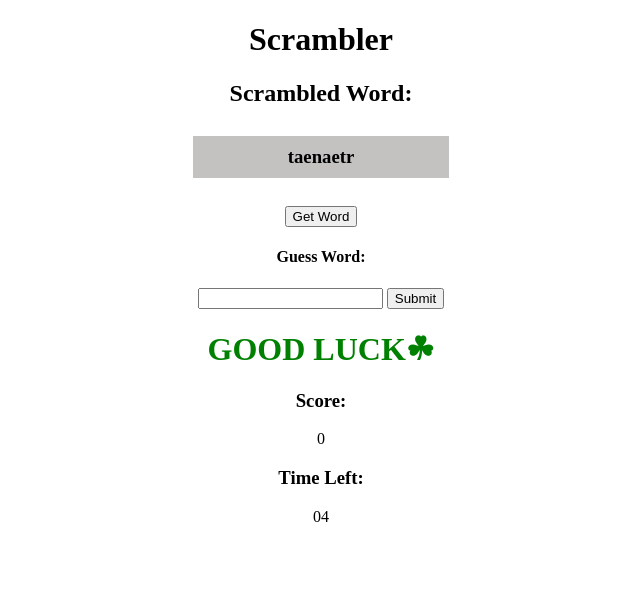
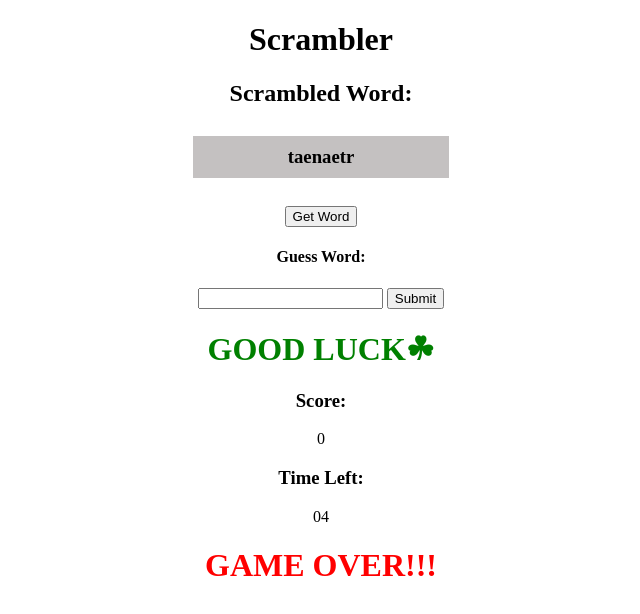
Before and after one commit to jnomad21/Scrambler, a plain HTML site: page index.html in a window 1280 px wide. Shown: the whole page, without its empty margins (319-959 px from the left). Drawn offline with Linux system fonts and the light colour scheme.

Commit message:
game over HTML

```diff
--- a/index.html
+++ b/index.html
@@ -30,6 +30,7 @@
 <div class="timer-div">
     <h3>Time Left:</h3>
     <p id="timer"></p>
+    <h1 class="game-over">GAME OVER!!!</h1>
 </div>
 
 
--- a/style.css
+++ b/style.css
@@ -22,3 +22,6 @@ body{
     justify-content: center;
     bottom: 10px;
 }
+.game-over{
+    color: red;
+}
```
